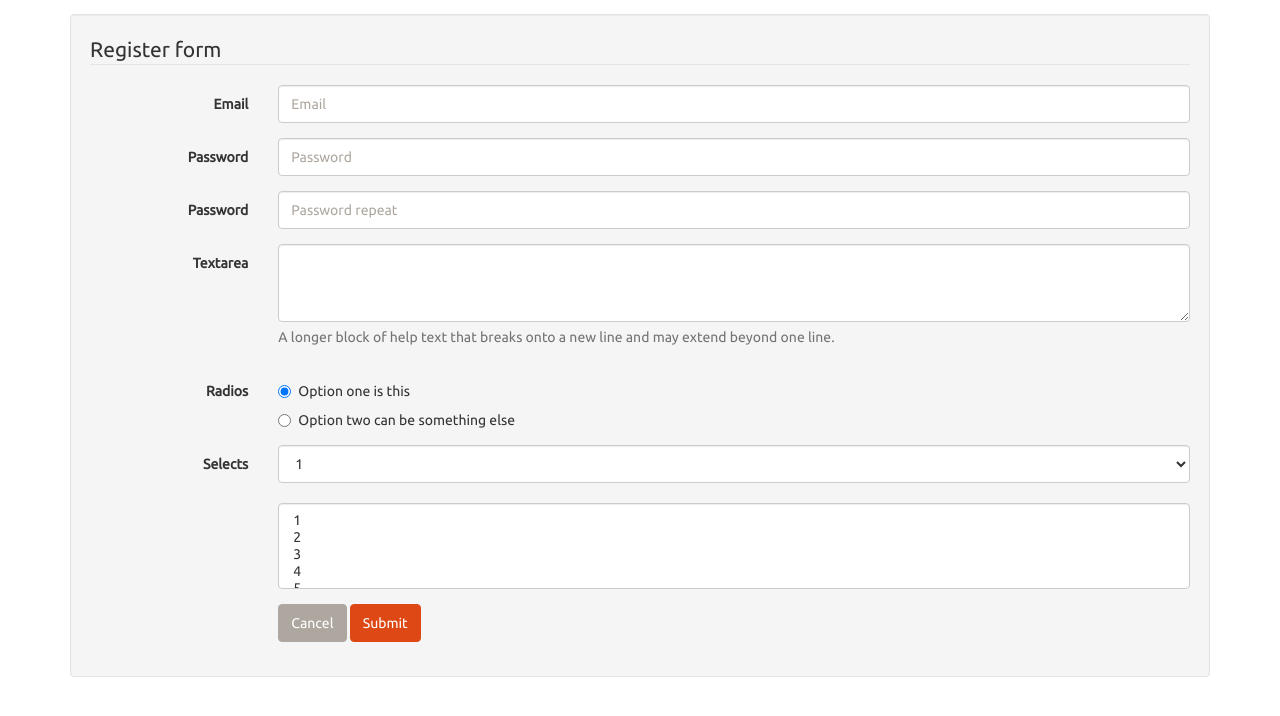
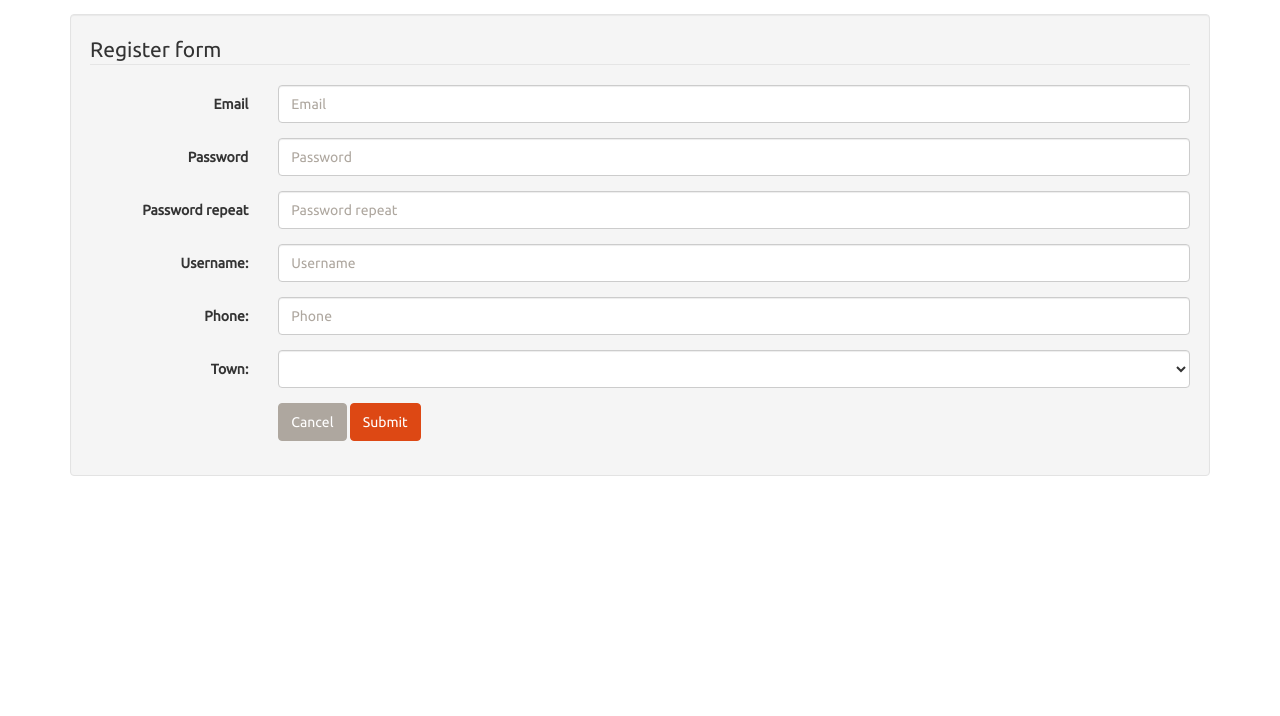
Before and after one commit to cefothe/AngularJsSoftUniProject, a website: page app/index.html at #/register in a window 1280 px wide. Shown: the part 58-774 px from the top of the page. Drawn offline with Linux system fonts and the light colour scheme; no server answers.

Commit message:
Change registration templates

```diff
--- a/app/templates/register.html
+++ b/app/templates/register.html
@@ -15,52 +15,28 @@
                     </div>
                   </div>
                   <div class="form-group">
-                    <label class="col-lg-2 control-label" for="inputPassword_repeat">Password</label>
+                    <label class="col-lg-2 control-label" for="inputPassword_repeat">Password repeat</label>
                     <div class="col-lg-10">
                       <input type="password" placeholder="Password repeat" id="inputPassword_repeat" class="form-control">
                     </div>
                   </div>
                   <div class="form-group">
-                    <label class="col-lg-2 control-label" for="textArea">Textarea</label>
+                    <label class="col-lg-2 control-label" for="inputUsername">Username:</label>
                     <div class="col-lg-10">
-                      <textarea id="textArea" rows="3" class="form-control"></textarea>
-                      <span class="help-block">A longer block of help text that breaks onto a new line and may extend beyond one line.</span>
+                      <input type="text" placeholder="Username" id="inputUsername" class="form-control">
                     </div>
                   </div>
                   <div class="form-group">
-                    <label class="col-lg-2 control-label">Radios</label>
+                    <label class="col-lg-2 control-label" for="inputPhone">Phone:</label>
                     <div class="col-lg-10">
-                      <div class="radio">
-                        <label>
-                          <input type="radio" checked="" value="option1" id="optionsRadios1" name="optionsRadios">
-                          Option one is this
-                        </label>
-                      </div>
-                      <div class="radio">
-                        <label>
-                          <input type="radio" value="option2" id="optionsRadios2" name="optionsRadios">
-                          Option two can be something else
-                        </label>
-                      </div>
+                      <input type="text" placeholder="Phone" id="inputPhone" class="form-control">
                     </div>
                   </div>
                   <div class="form-group">
-                    <label class="col-lg-2 control-label" for="select">Selects</label>
+                    <label class="col-lg-2 control-label" for="select">Town:</label>
                     <div class="col-lg-10">
-                      <select id="select" class="form-control">
-                        <option>1</option>
-                        <option>2</option>
-                        <option>3</option>
-                        <option>4</option>
-                        <option>5</option>
-                      </select>
-                      <br>
-                      <select class="form-control" multiple="">
-                        <option>1</option>
-                        <option>2</option>
-                        <option>3</option>
-                        <option>4</option>
-                        <option>5</option>
+                      <select id="inputTown" class="form-control" >
+                        <option ng-repeat="town in towns" value="town.id">{{town.name}}</option>
                       </select>
                     </div>
                   </div>
```
